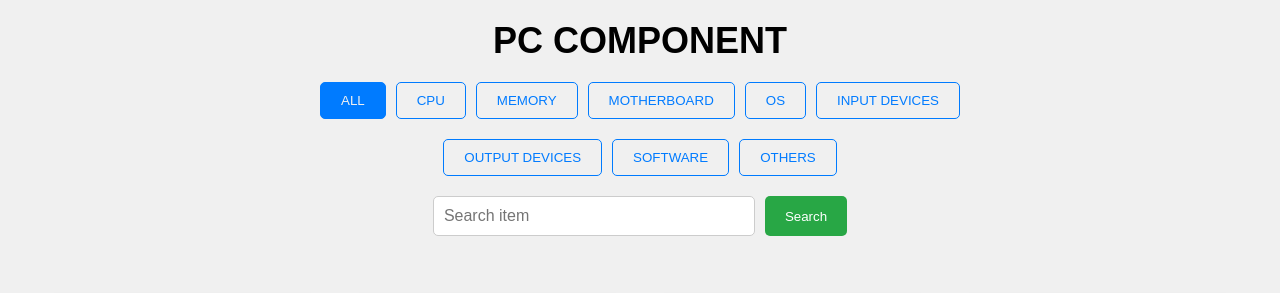
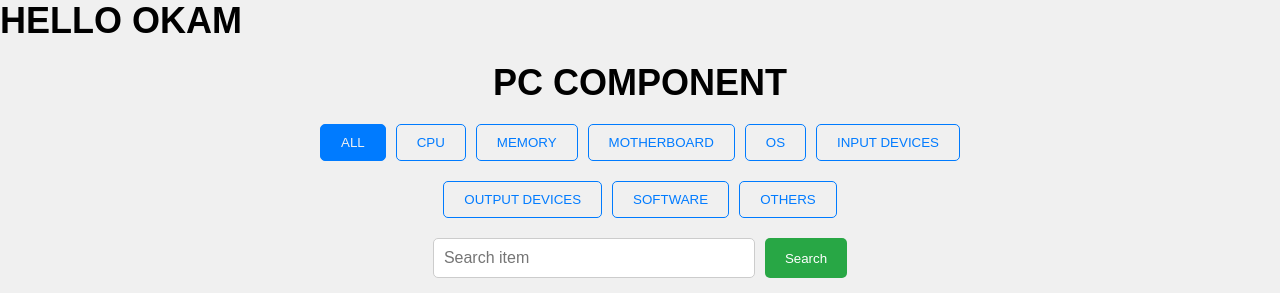
Before and after one commit to RaximjonRaximov/Demo_test, a plain HTML site: page index.html in a window 1280 px wide. Shown: the top 293 px of the page. Drawn offline with Linux system fonts and the light colour scheme.

Commit message:
add h1 tag in index.html

```diff
--- a/index.html
+++ b/index.html
@@ -7,6 +7,11 @@
     <link rel="stylesheet" href="./style/style.css">
 </head>
 <body>
+
+    <h1>HELLO OKAM</h1>
+
+
+
     <header>
         <h1>PC COMPONENT</h1>
         <nav>
```
